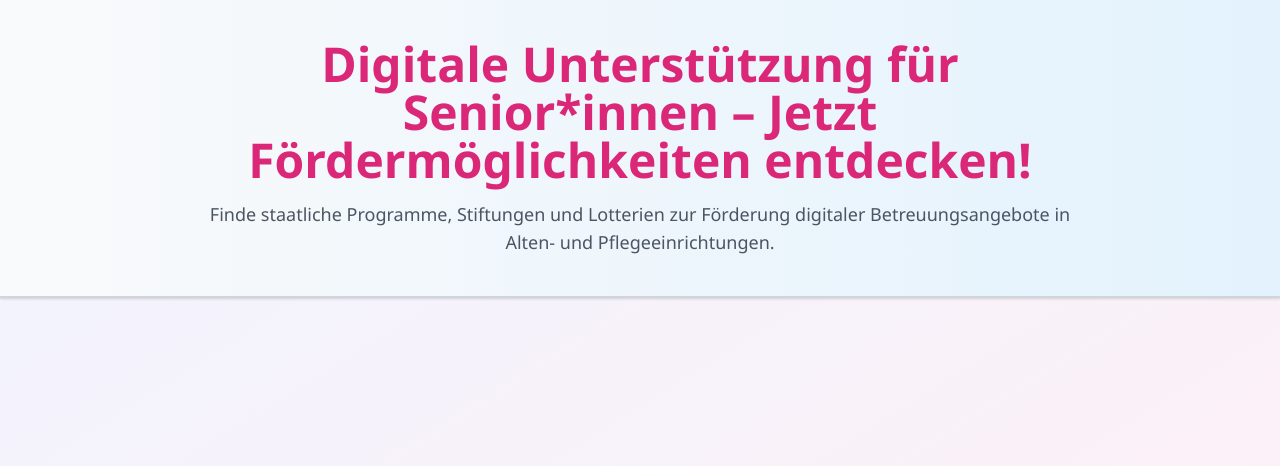
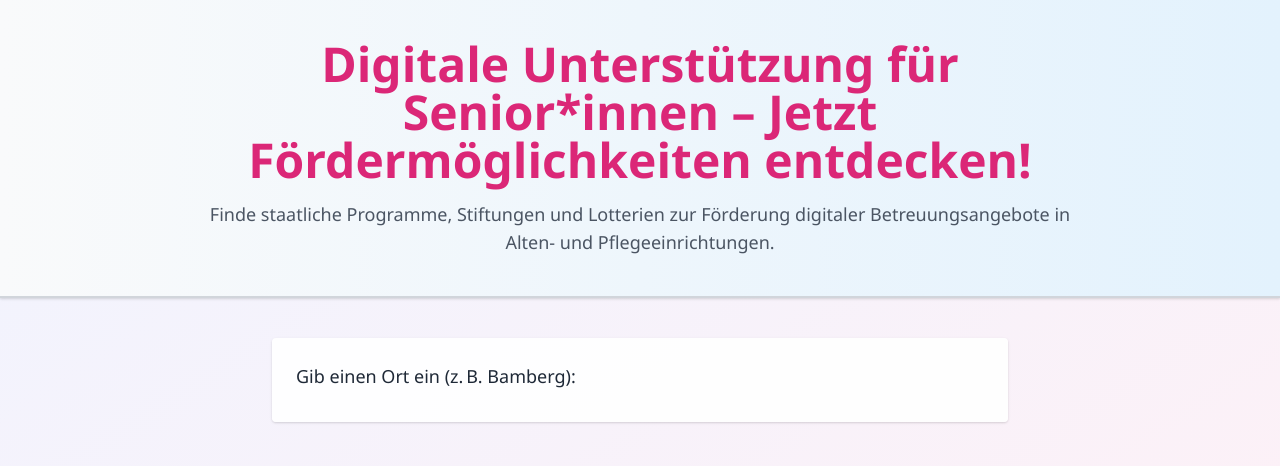
Before and after one commit to zinoswe/Alten-Pflegeheime, a plain HTML site: page index.html in a window 1280 px wide. Drawn offline with nearby package versions, Linux system fonts and the light colour scheme.

Commit message:
Update index.html

```diff
--- a/index.html
+++ b/index.html
@@ -25,4 +25,10 @@
       <p class="mt-4 text-lg text-gray-600">
         Finde staatliche Programme, Stiftungen und Lotterien zur Förderung digitaler Betreuungsangebote in Alten- und Pflegeeinrichtungen.
       </p>
-    </
+    </div>
+  </header>
+
+  <main class="max-w-3xl mx-auto py-10 px-4">
+    <div class="bg-white bg-opacity-90 p-6 rounded shadow">
+      <label for="ort" class="block mb-2 text-lg font-medium">Gib einen Ort ein (z. B. Bamberg):</label>
+      <div class="fle
```
